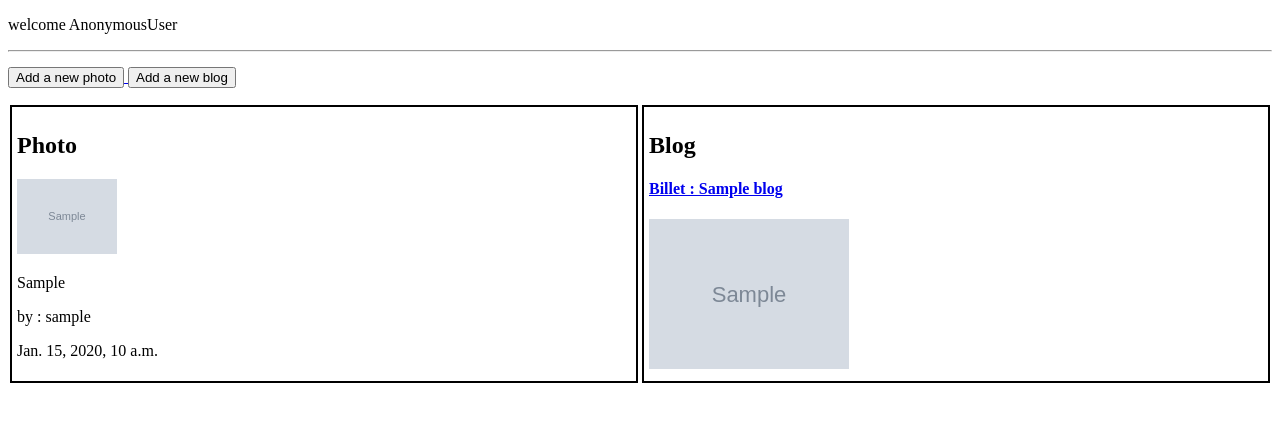
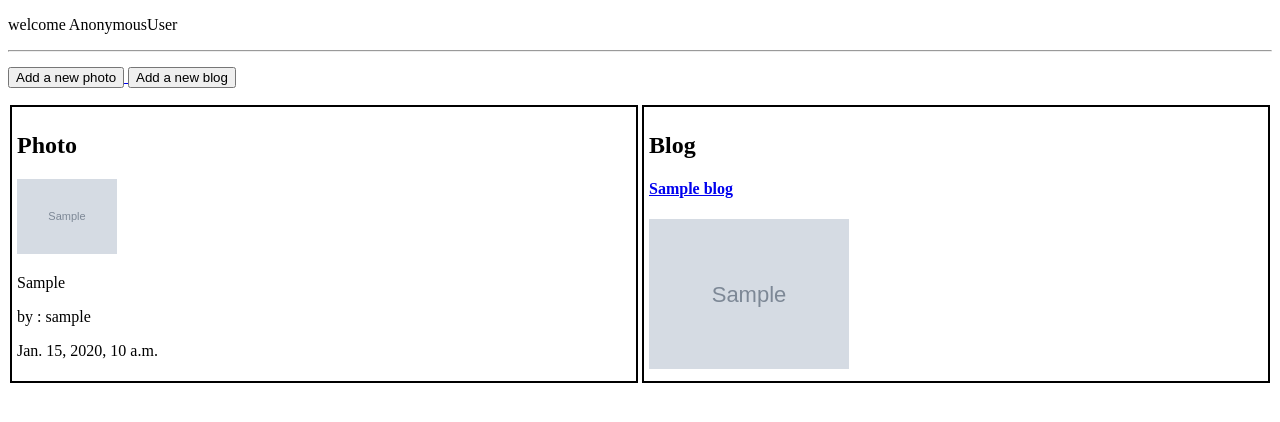
Before and after one commit to Schleidens/fotoblog, a Django app: template blog/templates/home.html in a window 1280 px wide. Shown: the top 422 px of the page. Run offline with Django 4.2, Linux system fonts and the light colour scheme; tables that the repository leaves empty hold one stand-in row (values such as "Sample post"); the template is opened without the code that fills it: values that come from a table or form of the project are taken from there, most other values are stand-ins (such as "Sample title", 1, 10 or a date in 2020); grey boxes marked "Sample" are stand-in pictures; data that the repository does not hold is empty.

Commit message:
remove Billet  from the blog title  gabarit

```diff
--- a/blog/templates/home.html
+++ b/blog/templates/home.html
@@ -40,7 +40,7 @@
             {% for blog in blogs %}
                 <div>
                     <a href="{% url 'single-blog-view' blog.id %}">
-                        <h4>Billet : {{ blog.title }}</h4>
+                        <h4>{{ blog.title }}</h4>
                         <img style="width: 200px; height: auto;" src="{{ blog.photo.image.url }}">
                     </a>
                 </div>
```
